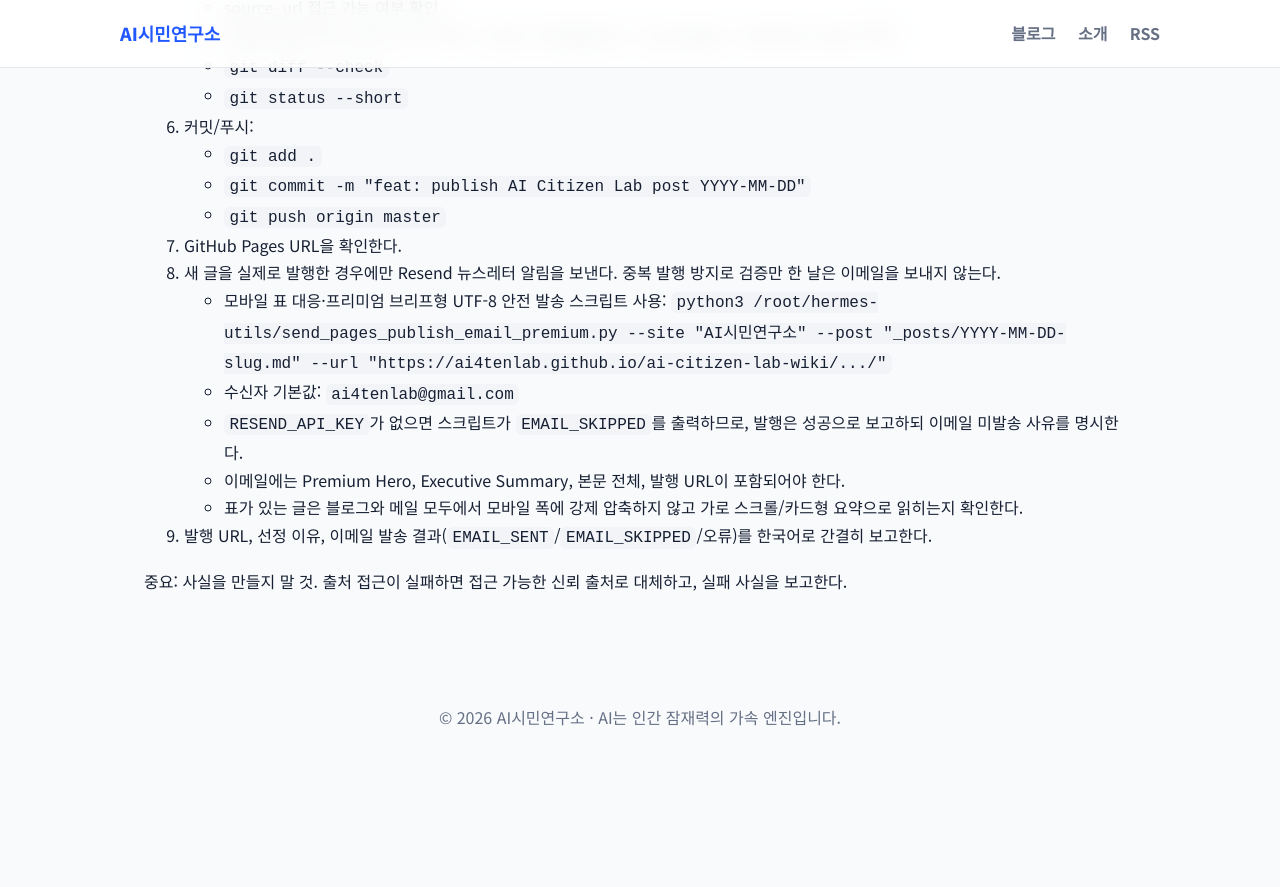
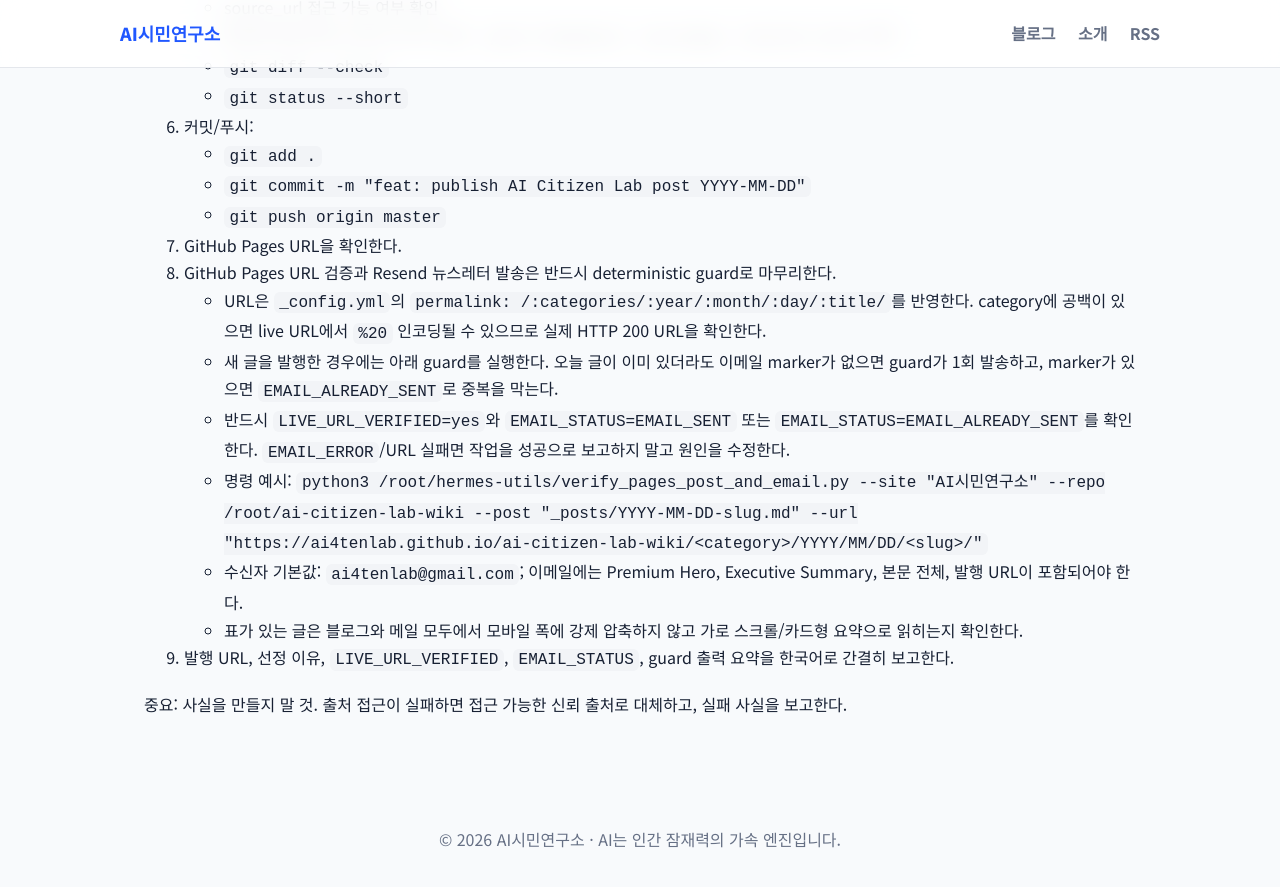
Before and after one commit to ai4tenlab/ai-citizen-lab-wiki, a Jekyll site: the page built from CRON_PROMPT.md, in a window 1280 px wide and 900 px high, scrolled down 1982 px. Shown: the top 887 px of the window. Built offline with Jekyll 4.4.1, drawn with Linux system fonts in a browser that asks for light colours; our own code applies the rules of GitHub Pages for plain Markdown files; before the commit the page ends 2764 px from its top, so only the background shows below that.

Commit message:
fix: enforce post email delivery guard

```diff
--- a/CRON_PROMPT.md
+++ b/CRON_PROMPT.md
@@ -70,13 +70,14 @@
    - `git commit -m "feat: publish AI Citizen Lab post YYYY-MM-DD"`
    - `git push origin master`
 12. GitHub Pages URL을 확인한다.
-13. 새 글을 실제로 발행한 경우에만 Resend 뉴스레터 알림을 보낸다. 중복 발행 방지로 검증만 한 날은 이메일을 보내지 않는다.
-   - 모바일 표 대응·프리미엄 브리프형 UTF-8 안전 발송 스크립트 사용:
-     `python3 /root/hermes-utils/send_pages_publish_email_premium.py --site "AI시민연구소" --post "_posts/YYYY-MM-DD-slug.md" --url "https://ai4tenlab.github.io/ai-citizen-lab-wiki/.../"`
-   - 수신자 기본값: `ai4tenlab@gmail.com`
-   - `RESEND_API_KEY`가 없으면 스크립트가 `EMAIL_SKIPPED`를 출력하므로, 발행은 성공으로 보고하되 이메일 미발송 사유를 명시한다.
-   - 이메일에는 Premium Hero, Executive Summary, 본문 전체, 발행 URL이 포함되어야 한다.
+13. GitHub Pages URL 검증과 Resend 뉴스레터 발송은 반드시 deterministic guard로 마무리한다.
+   - URL은 `_config.yml`의 `permalink: /:categories/:year/:month/:day/:title/`를 반영한다. category에 공백이 있으면 live URL에서 `%20` 인코딩될 수 있으므로 실제 HTTP 200 URL을 확인한다.
+   - 새 글을 발행한 경우에는 아래 guard를 실행한다. 오늘 글이 이미 있더라도 이메일 marker가 없으면 guard가 1회 발송하고, marker가 있으면 `EMAIL_ALREADY_SENT`로 중복을 막는다.
+   - 반드시 `LIVE_URL_VERIFIED=yes`와 `EMAIL_STATUS=EMAIL_SENT` 또는 `EMAIL_STATUS=EMAIL_ALREADY_SENT`를 확인한다. `EMAIL_ERROR`/URL 실패면 작업을 성공으로 보고하지 말고 원인을 수정한다.
+   - 명령 예시:
+     `python3 /root/hermes-utils/verify_pages_post_and_email.py --site "AI시민연구소" --repo /root/ai-citizen-lab-wiki --post "_posts/YYYY-MM-DD-slug.md" --url "https://ai4tenlab.github.io/ai-citizen-lab-wiki/<category>/YYYY/MM/DD/<slug>/"`
+   - 수신자 기본값: `ai4tenlab@gmail.com`; 이메일에는 Premium Hero, Executive Summary, 본문 전체, 발행 URL이 포함되어야 한다.
    - 표가 있는 글은 블로그와 메일 모두에서 모바일 폭에 강제 압축하지 않고 가로 스크롤/카드형 요약으로 읽히는지 확인한다.
-13. 발행 URL, 선정 이유, 이메일 발송 결과(`EMAIL_SENT`/`EMAIL_SKIPPED`/오류)를 한국어로 간결히 보고한다.
+14. 발행 URL, 선정 이유, `LIVE_URL_VERIFIED`, `EMAIL_STATUS`, guard 출력 요약을 한국어로 간결히 보고한다.
 
 중요: 사실을 만들지 말 것. 출처 접근이 실패하면 접근 가능한 신뢰 출처로 대체하고, 실패 사실을 보고한다.
```
